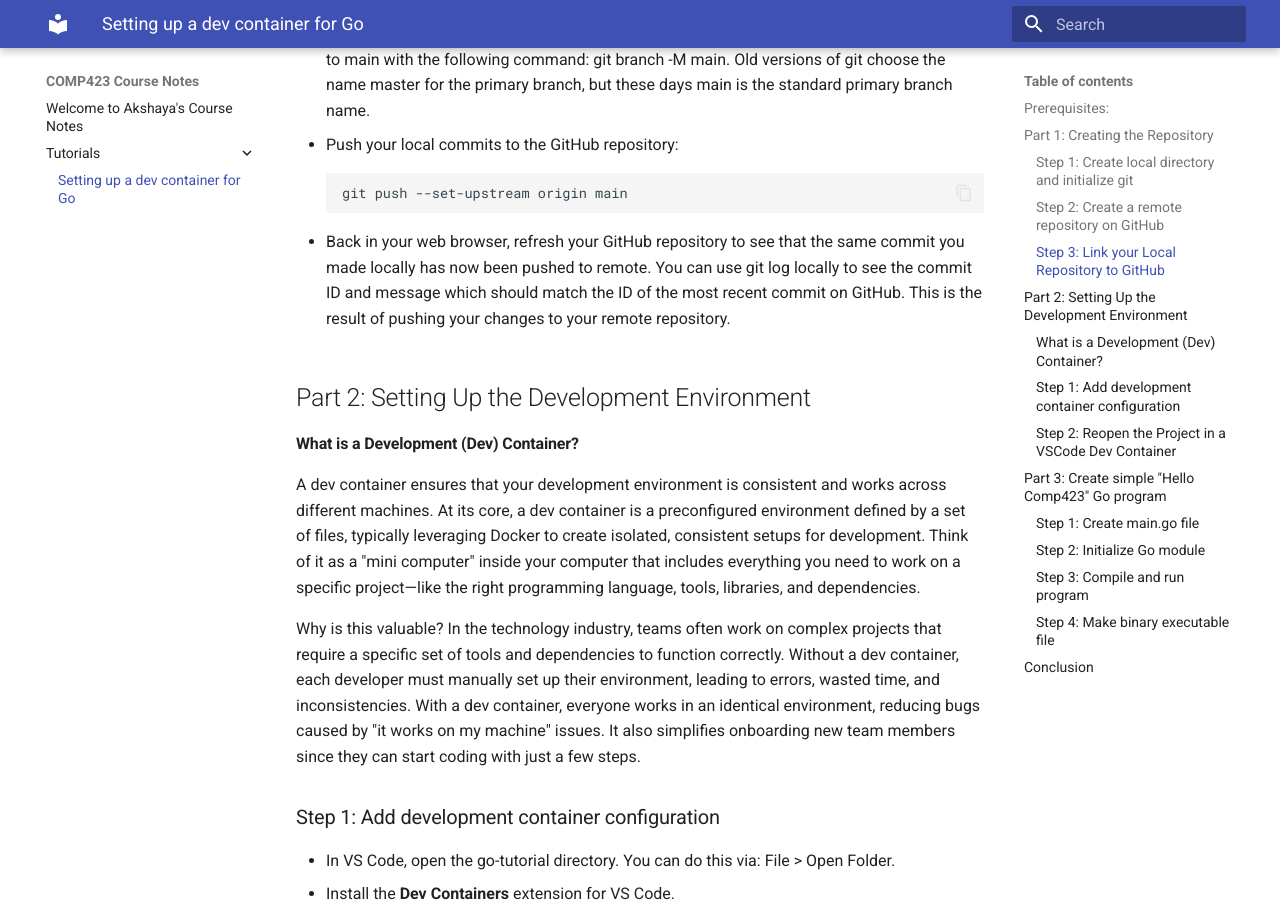
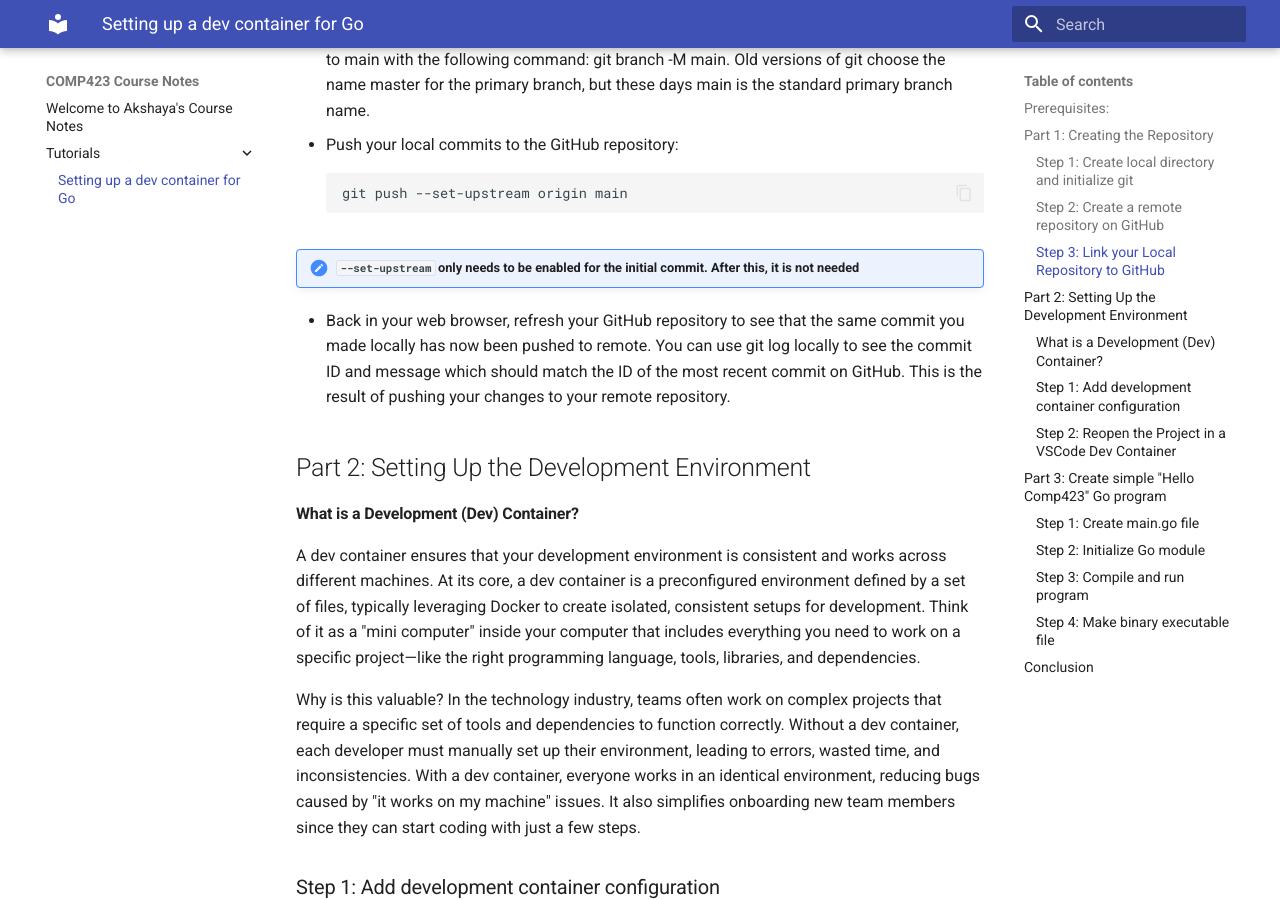
Before and after one commit to sundarak/comp423-course-notes, an MkDocs documentation site: the page built from docs/tutorials/go-setup.md, in a window 1280 px wide and 900 px high, scrolled down 1586 px. Built offline with MkDocs 1.6.1 and Material for MkDocs 9.7.7, drawn with Linux system fonts in a browser that asks for light colours.

Commit message:
Added another note

````diff
--- a/docs/tutorials/go-setup.md
+++ b/docs/tutorials/go-setup.md
@@ -59,6 +59,7 @@ git remote add origin https://github.com/<your-username>/go-tutorial.git
 ``` bash
 git push --set-upstream origin main
 ```
+!!! note "``` --set-upstream ``` only needs to be enabled for the initial commit. After this, it is not needed"
 
 * Back in your web browser, refresh your GitHub repository to see that the same commit you made locally has now been pushed to remote. You can use git log locally to see the commit ID and message which should match the ID of the most recent commit on GitHub. This is the result of pushing your changes to your remote repository.
 
````
